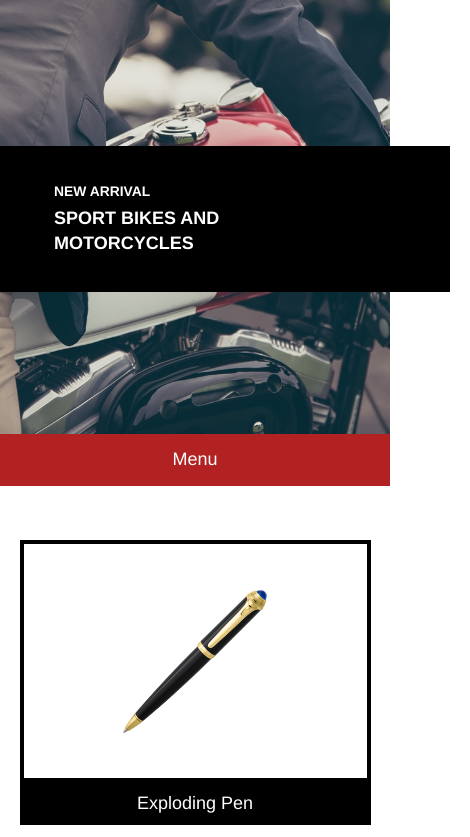
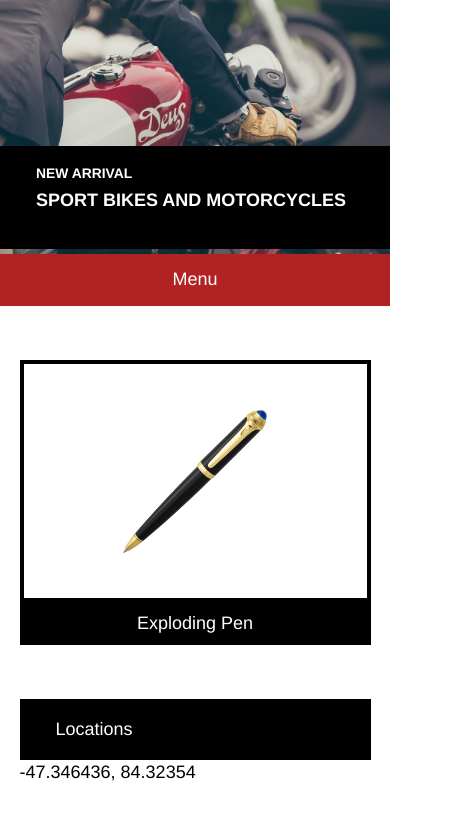
Before and after one commit to innaleikina/agent, a plain HTML site: page index.html in a window 390 px wide. Shown: the part 55-892 px from the top of the page, 470 px wide, since content can reach past the window. Drawn offline with Linux system fonts and the light colour scheme.

Commit message:
final agent

```diff
--- a/index.html
+++ b/index.html
@@ -15,8 +15,6 @@
     <div class="container">
       <div class="logo">
 
-
-
       <img id="logo" src="./resources/images/logo.png"/>
       <span id="secret"> SECRET AGENT SUPPLY INC. </span>
      </div>
@@ -29,7 +27,7 @@
       <div class="container">
         <div class="arrival">
           <span id="new"> NEW ARRIVAL </span>
-          <span id="sport"> SPORT BIKES AND </br> MOTORCYCLES </span>
+          <span id="sport"> SPORT BIKES AND MOTORCYCLES </span>
           </div>
         </div>
       </div>
--- a/resources/css/style.css
+++ b/resources/css/style.css
@@ -206,8 +206,12 @@ footer {
 
 @media only screen and (max-width:1024px){
 
-  body{
+/*  body{
     overflow-x: hidden;
+  }*/
+
+  .container {
+    max-width: 1024px;
   }
 
 nav ul {
@@ -216,6 +220,10 @@ nav ul {
 .mobile-nav {
   display:flex;
   justify-content: center;
+  }
+
+  nav {
+    width:auto;
   }
 
 
@@ -237,8 +245,12 @@ nav ul {
 
 @media only screen and (max-width:470px){
 
-  body{
+  /*body{
     overflow-x: hidden;
+  }*/
+
+  .container {
+    max-width: 470px;
   }
 
   .watch,.glasses {
@@ -290,7 +302,39 @@ nav ul {
 
     .logo {
       justify-content: center;
-      max-width:470px;
-      padding: 0;
+      width: auto;
+
     }
+
+    .company{
+    width:auto;
+    }
+
+    .header2 {
+      height: 15rem;
+    }
+
+    .arrival{
+    width: auto;
+    align-content: flex-end;
+    }
+
+    #new {
+      padding-top:1rem;
+      padding-left: 2rem;
+    }
+
+    #sport {
+      padding-left:2rem;
+    }
+
+    .mobile-nav {
+      z-index: 2;
+    }
+
+    nav {
+      z-index: 2;
+    }
+
+
 }
```
